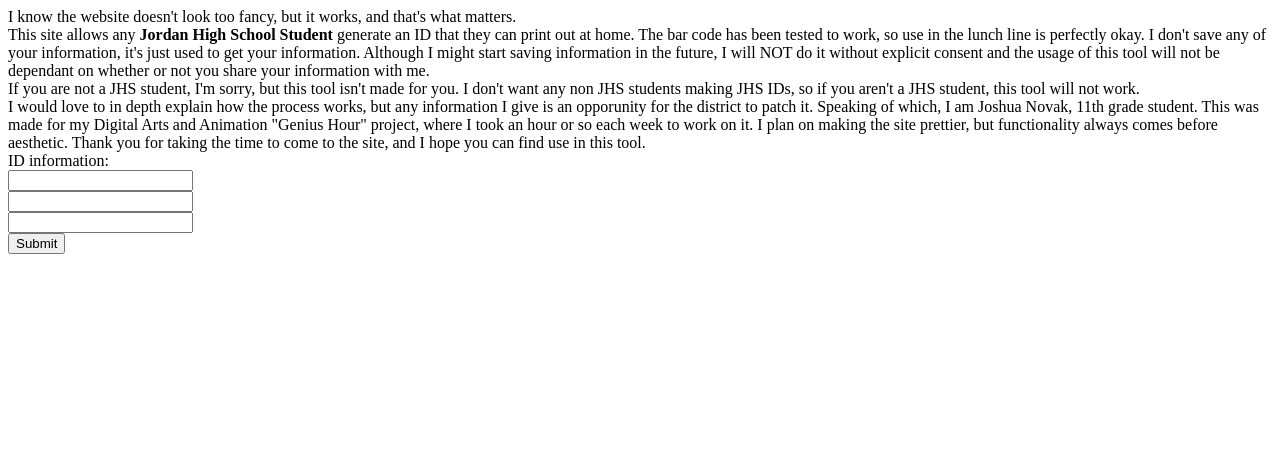
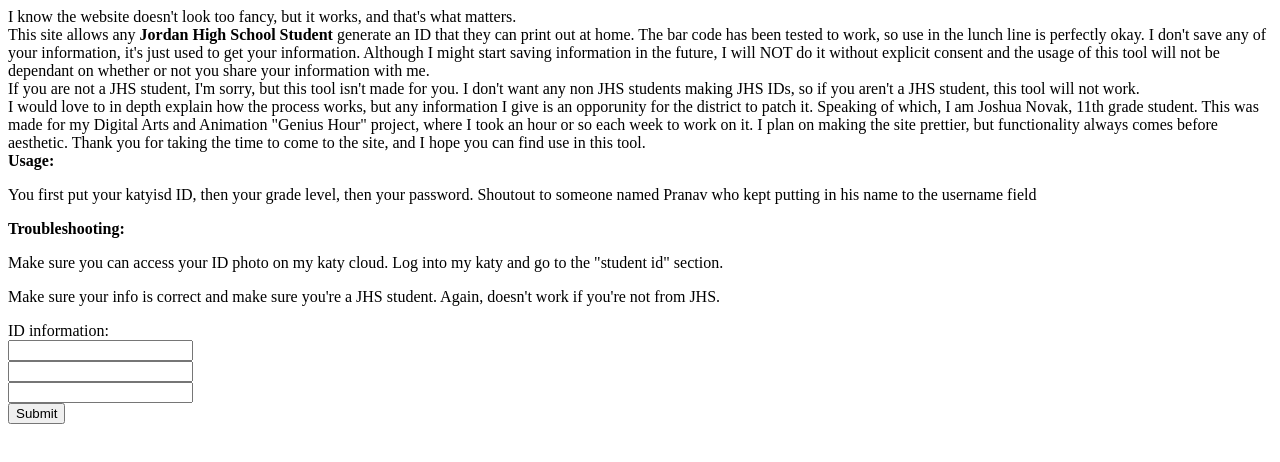
Before and after one commit to k1517600/id_generator, a plain HTML site: page index.html in a window 1280 px wide. Drawn offline with Linux system fonts and the light colour scheme.

Commit message:
Update index.html

```diff
--- a/index.html
+++ b/index.html
@@ -72,7 +72,13 @@
 
     </div>
 
-    <div></div>
+    <div>
+        <b>Usage: </b>
+        <p>You first put your katyisd ID, then your grade level, then your password. Shoutout to someone named Pranav who kept putting in his name to the username field</p>
+        <b>Troubleshooting: </b>
+        <p>Make sure you can access your ID photo on my katy cloud. Log into my katy and go to the "student id" section.</p>
+        <p>Make sure your info is correct and make sure you're a JHS student. Again, doesn't work if you're not from JHS.</p>
+    </div>
 
     <div></div>
 
```
